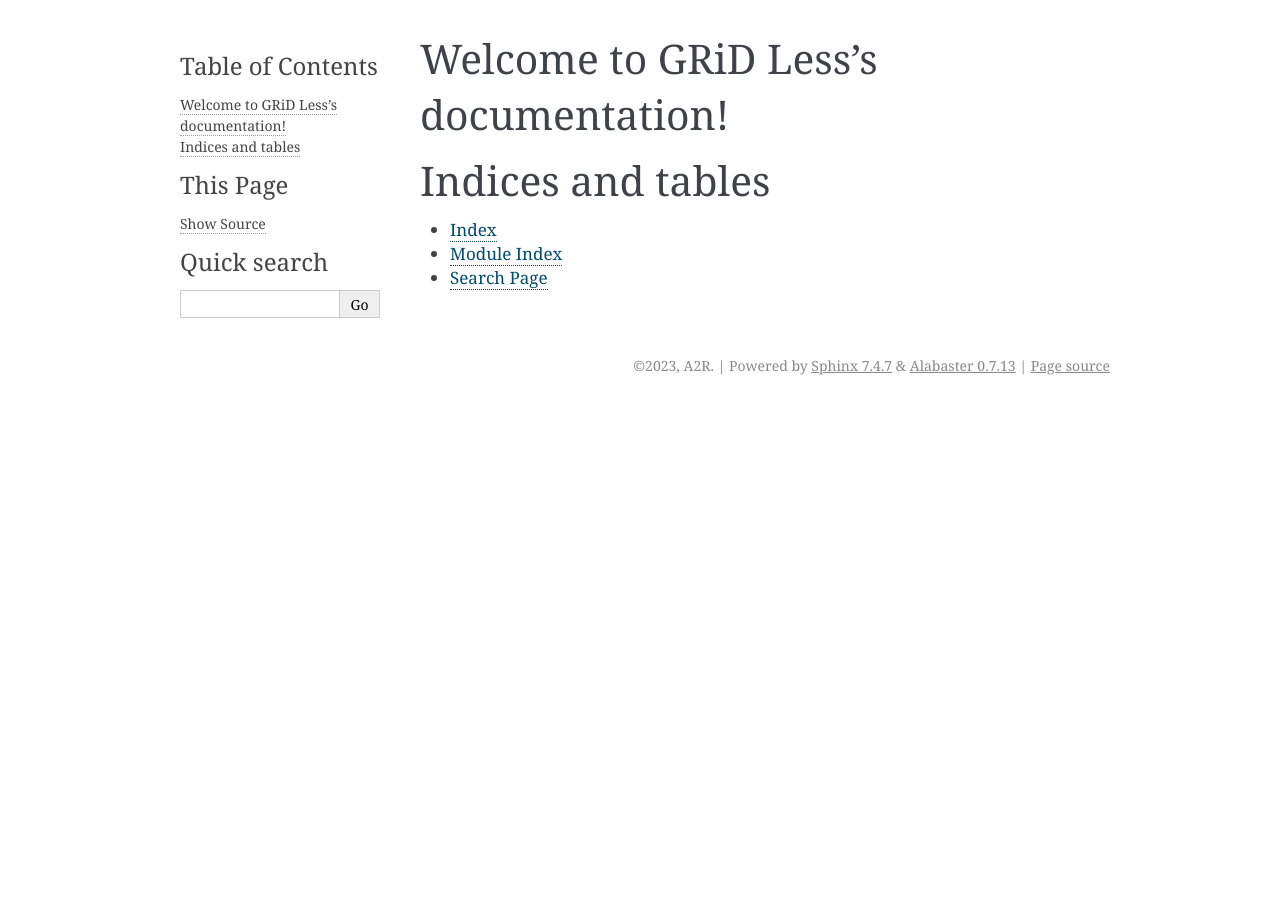
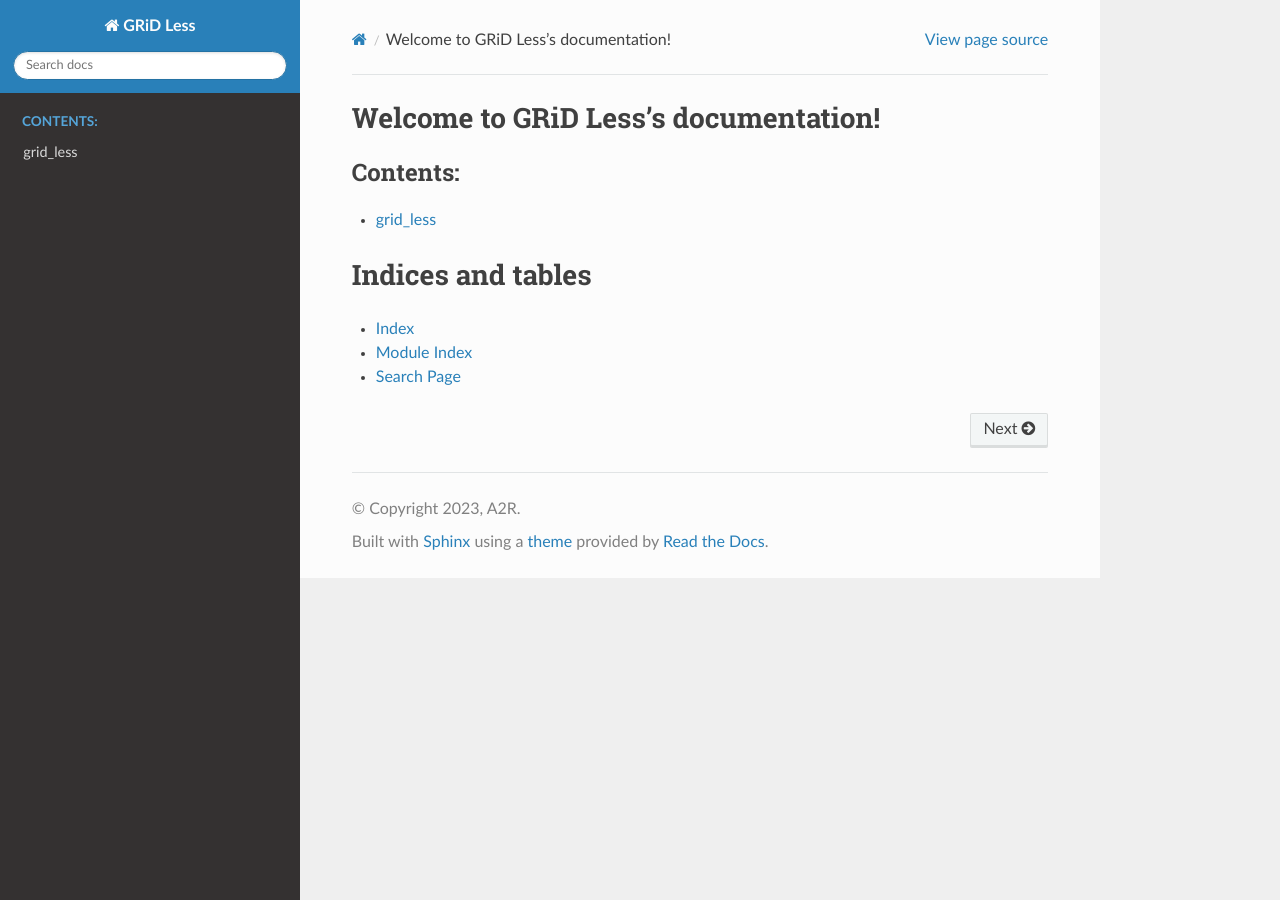
Before and after one commit to susannaha8/grid_less, a Sphinx documentation site: the page built from docs/source/index.rst, in a window 1280 px wide. Built offline with Sphinx 7.4.7 and the Read the Docs theme 2.0.0, drawn with Linux system fonts in a browser that asks for light colours.

Commit message:
built apidocs

```diff
--- a/docs/source/conf.py
+++ b/docs/source/conf.py
@@ -5,6 +5,9 @@
 
 # -- Project information -----------------------------------------------------
 # https://www.sphinx-doc.org/en/master/usage/configuration.html#project-information
+import os
+import sys
+sys.path.insert(0, os.path.abspath('..'))
 
 project = 'GRiD Less'
 copyright = '2023, A2R'
@@ -13,7 +16,7 @@
 # -- General configuration ---------------------------------------------------
 # https://www.sphinx-doc.org/en/master/usage/configuration.html#general-configuration
 
-extensions = []
+extensions = ['sphinx.ext.autodoc']
 
 templates_path = ['_templates']
 exclude_patterns = []
@@ -23,5 +26,5 @@
 # -- Options for HTML output -------------------------------------------------
 # https://www.sphinx-doc.org/en/master/usage/configuration.html#options-for-html-output
 
-html_theme = 'alabaster'
+html_theme = 'sphinx_rtd_theme'
 html_static_path = ['_static']
--- a/docs/source/index.rst
+++ b/docs/source/index.rst
@@ -7,8 +7,10 @@
 =====================================
 
 .. toctree::
-   :maxdepth: 2
+   :maxdepth: 1
    :caption: Contents:
+
+   modules
 
 
 
--- /dev/null
+++ b/docs/source/modules.rst
@@ -0,0 +1,7 @@
+grid_less
+=========
+
+.. toctree::
+   :maxdepth: 4
+
+   code_generation_helpers
```
Also changed, not shown: docs/source/code_generation_helpers.rst (added, +7 -0 lines), code_generation_helpers.py (renamed from _code_generation_helpers.py).
